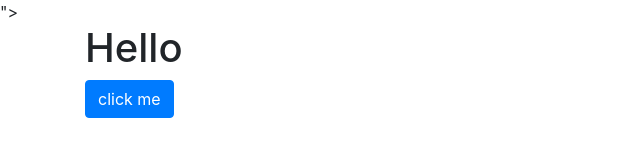
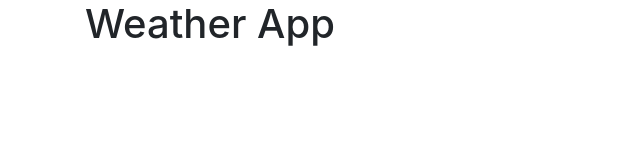
Before and after one commit to HavliukOlena/vanilla-weather-app, a plain HTML site: page index.html in a window 1280 px wide. Shown: the whole page, without its empty margins (0-640 px from the left). Drawn offline with nearby package versions, Linux system fonts and the light colour scheme.

Commit message:
removed a btn

```diff
--- a/index.html
+++ b/index.html
@@ -11,13 +11,11 @@
       integrity="sha384-Gn5384xqQ1aoWXA+058RXPxPg6fy4IWvTNh0E263XmFcJlSAwiGgFAW/dAiS6JXm"
       crossorigin="anonymous"
     />
-    ">
     <title>weather App</title>
   </head>
   <body>
     <div class="container">
-      <h1>Hello</h1>
-      <a href="" class="btn btn-primary">click me</a>
+      <h1>Weather App</h1>
     </div>
     <script src="index.js"></script>
   </body>
```
